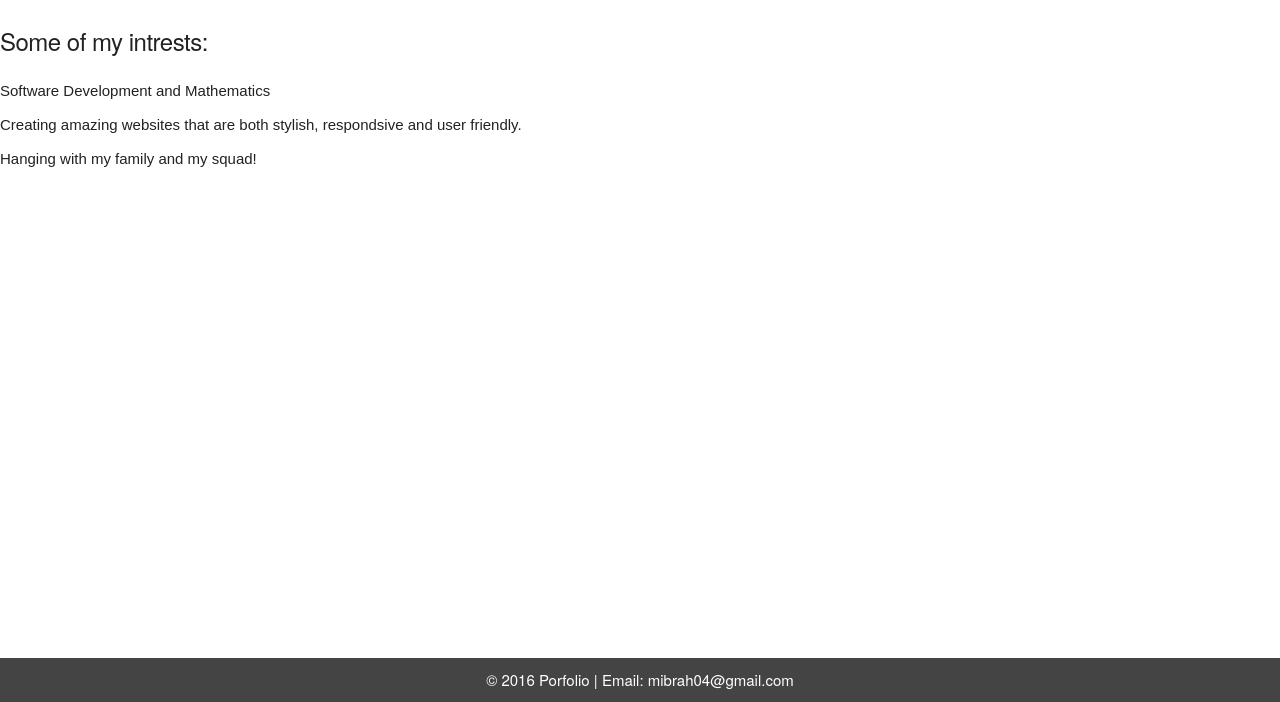
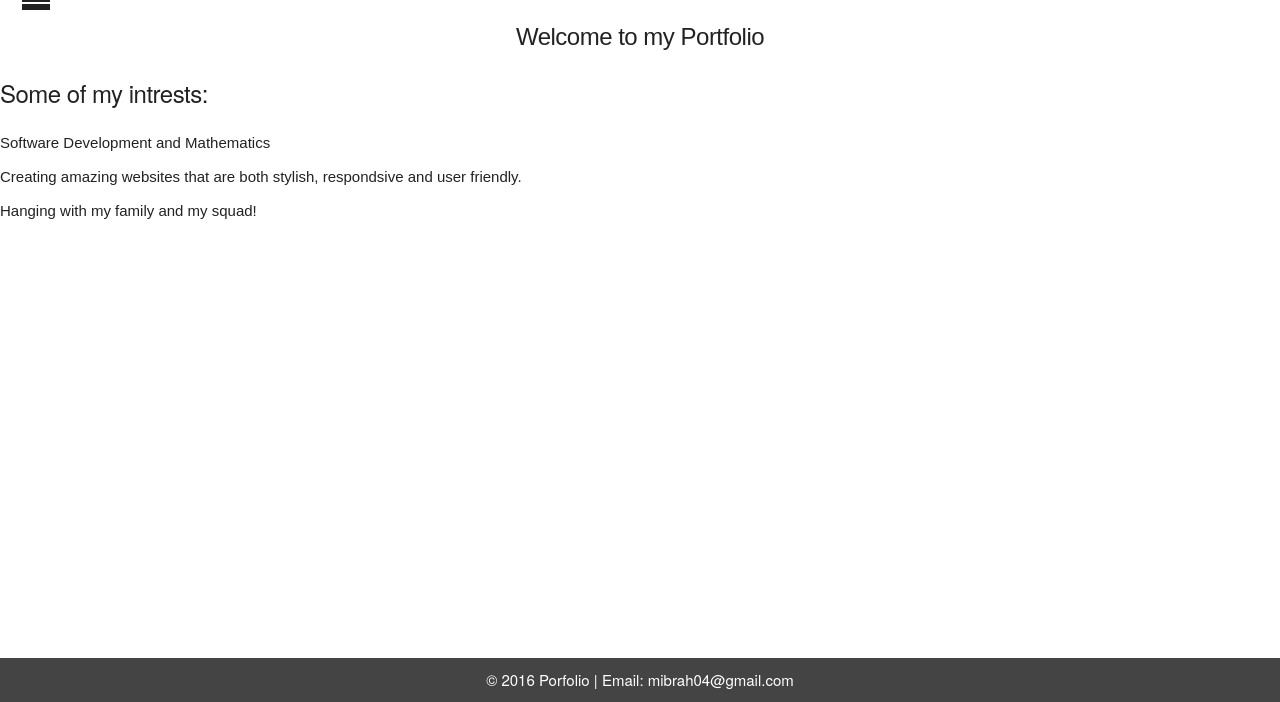
Before and after one commit to muniri92/portfolio, a plain HTML site: page index.html in a window 1280 px wide. Shown: the part 98-800 px from the top of the page. Drawn offline with nearby package versions, Linux system fonts and the light colour scheme; files whose address does not match are found by name.

Commit message:
left of the index.html changes on the last commit

```diff
--- a/index.html
+++ b/index.html
@@ -4,11 +4,10 @@
   <head>
     <meta charset="utf-8">
     <title>Munr's Portfolio</title>
-    <!-- <meta name="viewport" content="width=device-width, intial-scale=1"> -->
+    <meta name="viewport" content="width=device-width, initial-scale=1">
     <link rel="stylesheet" href="css/skeleton.css">
     <link rel="stylesheet" href="css/normalize.css">
     <link rel="stylesheet" href="css/icons.css">
-    <!-- <link rel="stylesheet" href="css/style.css"> -->
     <link rel="stylesheet" href="css/layout.css">
     <link rel="stylesheet" href="css/modules.css">
     <link rel="stylesheet" href="">
@@ -23,6 +22,7 @@
     </header>
     <!-- NAVIGATION -->
     <nav class="main_nav">
+      <span class="icon-menu"></span>
       <ul id="nav" >
         <li class="tab" data-link="about"><a href="#" class="icon-file-text2"> RESUME</a></li>
         <li class="tab" data-link="project"><a href="#" class="icon-keyboard"> PROJECTS</a></li>
```
